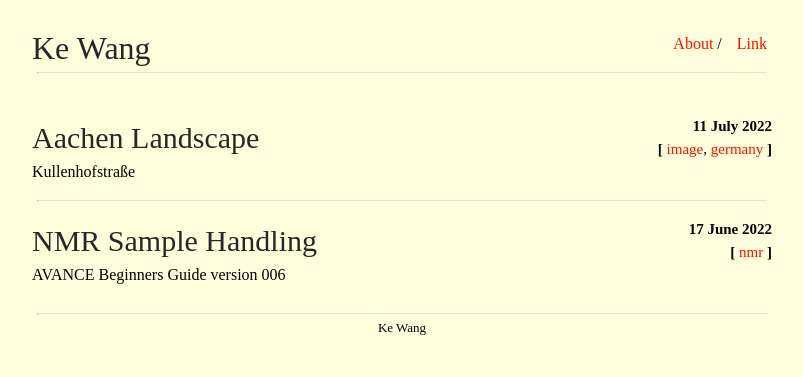
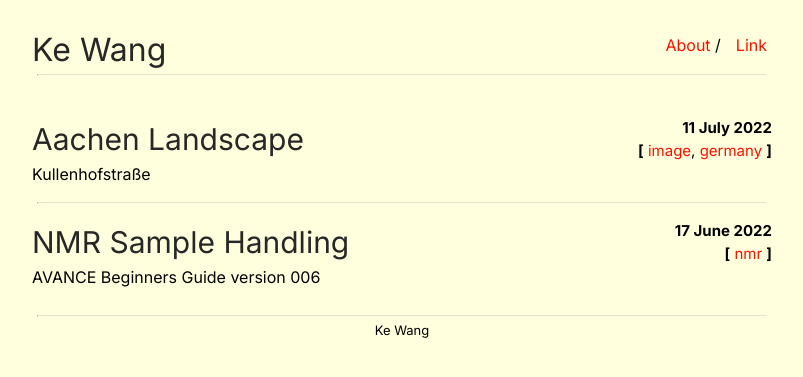
Before and after one commit to ekdc11/ekdc11.github.io, a Jekyll site: the page built from index.html, in a window 1280 px wide. Shown: the top 377 px of the page, without its empty margins (238-1041 px from the left). Built offline with Jekyll 4.4.1, drawn with Linux system fonts in a browser that asks for light colours.

Commit message:
Update main.scss

```diff
--- a/css/main.scss
+++ b/css/main.scss
@@ -13,7 +13,7 @@ $small-width: 480px;
 
 body {
     margin: 0;
-    font-family: "Courier Prime";
+    font-family: "Inter";
     background-color: #FFFFDD;
     min-height: 100%;
 }
```
